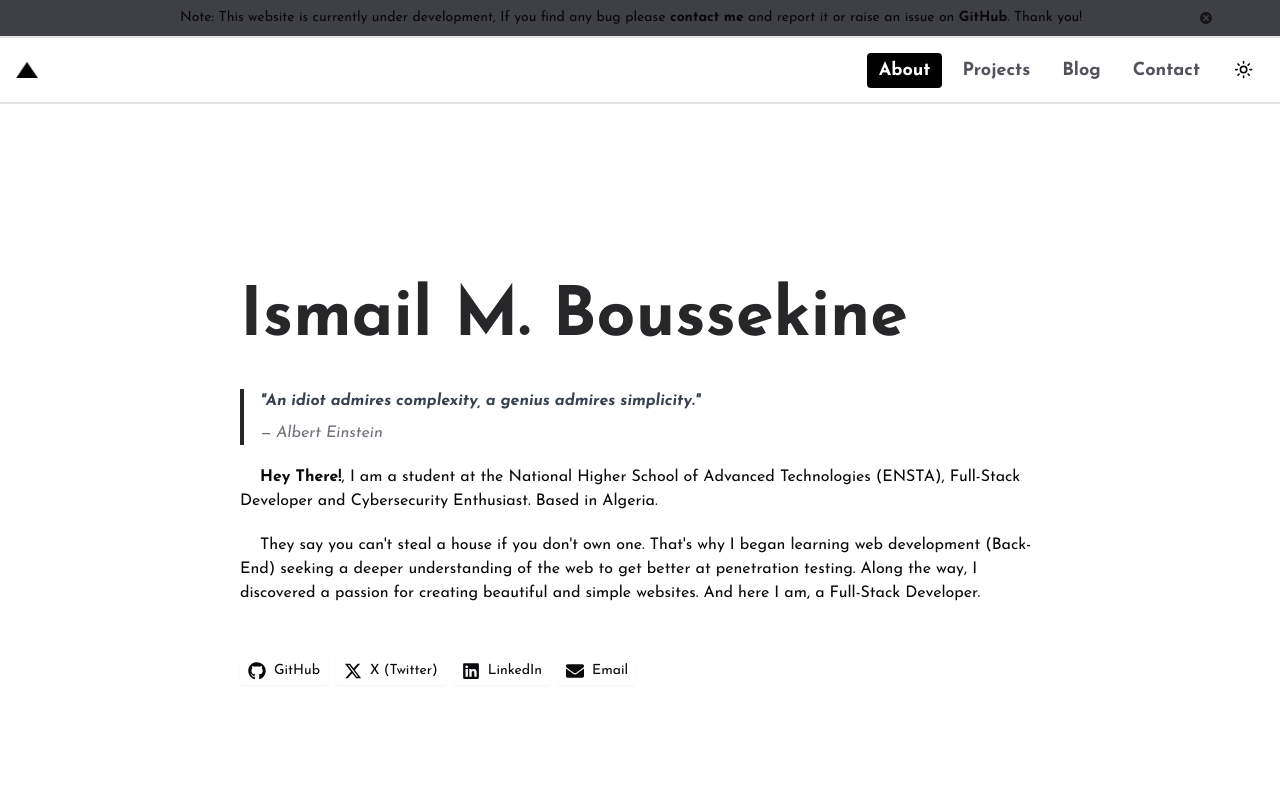
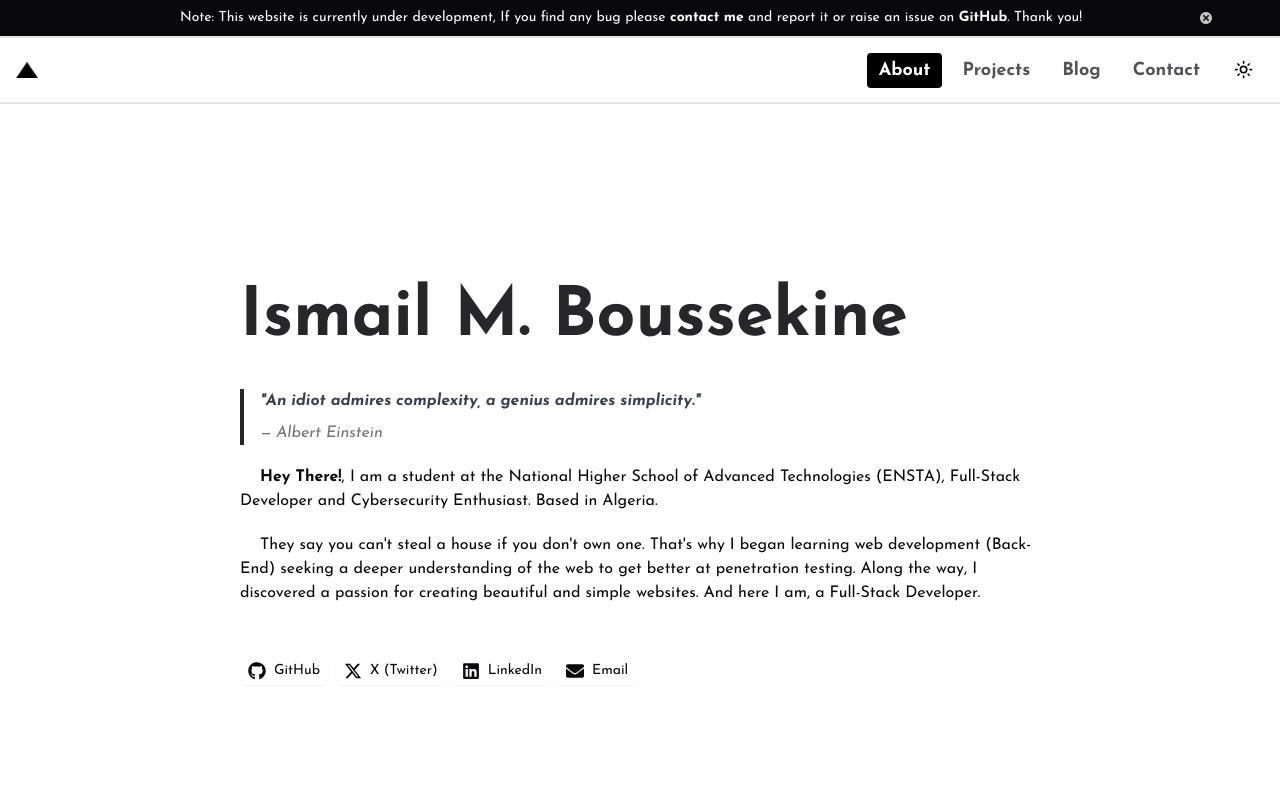
Before and after one commit to 1sma31L/Portfolio, a Next.js app: page / in a window 1280 px wide. Shown: the top 800 px of the page. Built offline with nearby package versions, Linux system fonts and the light colour scheme.

Commit message:
style: changed to header's color to black in both themes

```diff
--- a/src/components/Navbar.tsx
+++ b/src/components/Navbar.tsx
@@ -54,7 +54,7 @@ export default function NavBar() {
 		<>
 			{!clicked && (
 				<>
-					<div className="w-full max-w-[1600px] mx-auto bg-zinc-700 dark:bg-zinc-950 flex justify-between md:justify-around items-center text-[9px] sm:text-[11px] md:text-sm dark:text-white py-2 px-4 gap-4">
+					<div className="w-full max-w-[1600px] mx-auto bg-zinc-950 flex justify-between md:justify-around items-center text-[9px] sm:text-[11px] md:text-sm text-white py-2 px-4 gap-4">
 						<div className="hidden md:block"></div>
 						<p className="text-left md:text-center">
 							Note: This website is currently under development, If you find any
```
